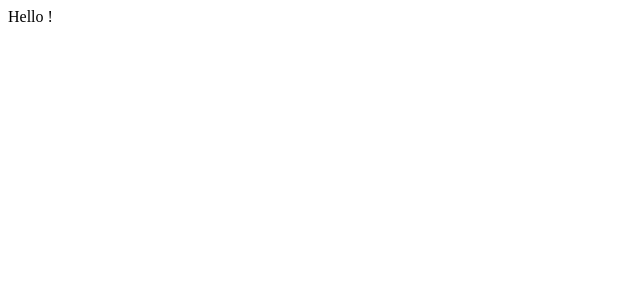
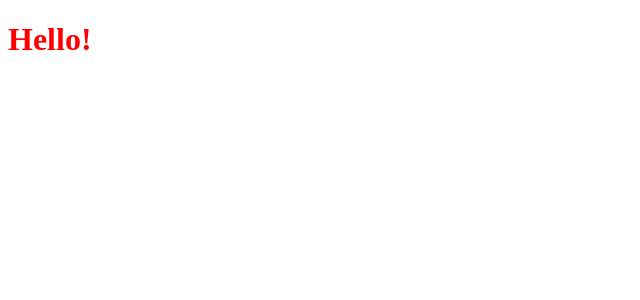
Before and after one commit to LoicBrassart/react-architecture-examples, a JavaScript app: page / in a window 1280 px wide. Shown: the top 300 px of the page, without its empty margins (0-640 px from the left). Built offline with nearby package versions, Linux system fonts and the light colour scheme; the HTML template or start-up script is replaced by a standard one.

Commit message:
smallProject

```diff
--- a/src/App.js
+++ b/src/App.js
@@ -1,5 +1,12 @@
+import Title from './Title';
+import './styles.css';
+
 function App() {
-  return <>Hello !</>;
+  return (
+    <>
+      <Title />
+    </>
+  );
 }
 
 export default App;
--- /dev/null
+++ b/src/Title.js
@@ -0,0 +1,3 @@
+export default function Title() {
+  return <h1>Hello!</h1>;
+}
--- /dev/null
+++ b/src/styles.css
@@ -0,0 +1,3 @@
+h1 {
+  color: red;
+}
```
Also changed, not shown: 1 other file (tests, documents, lock files or other folders).
